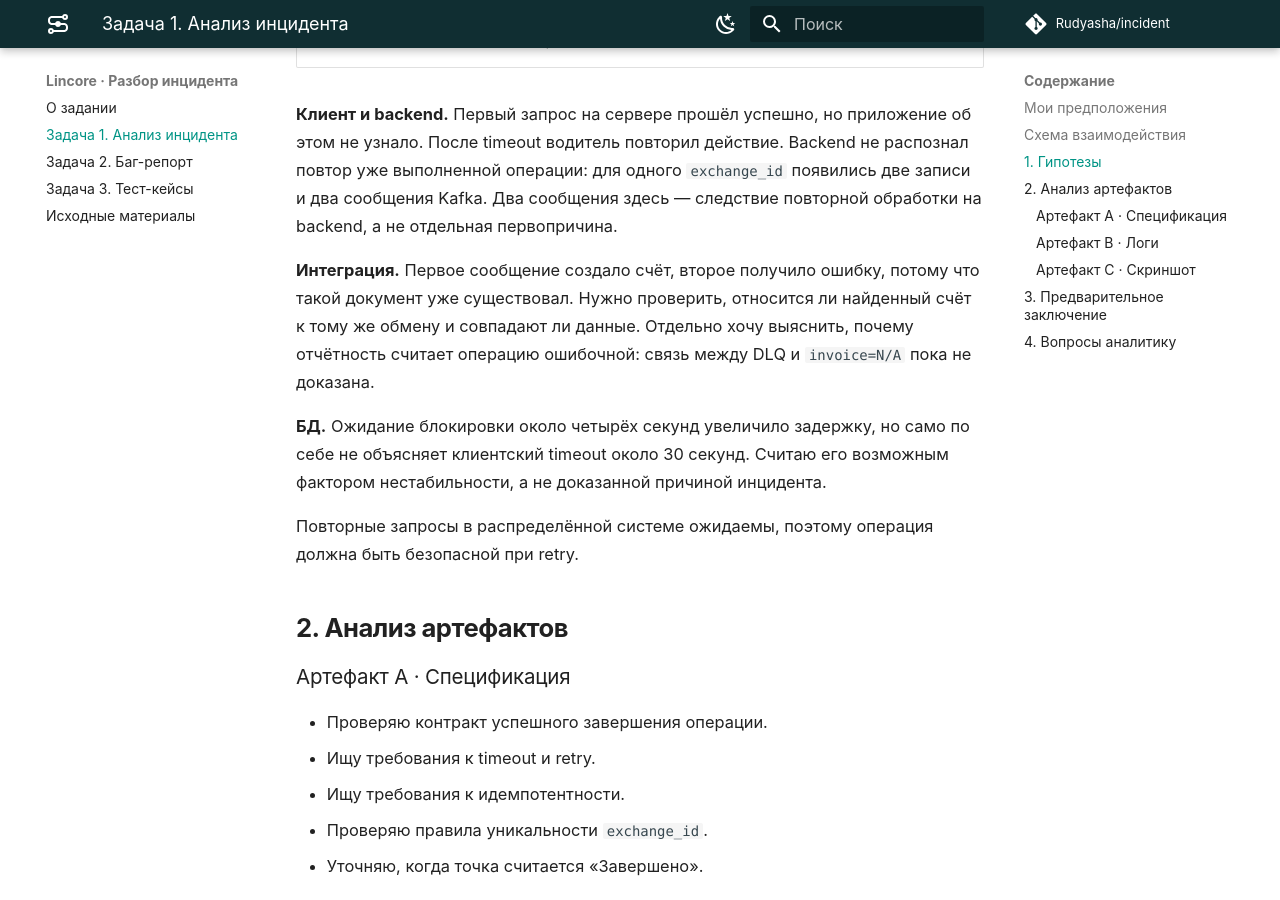
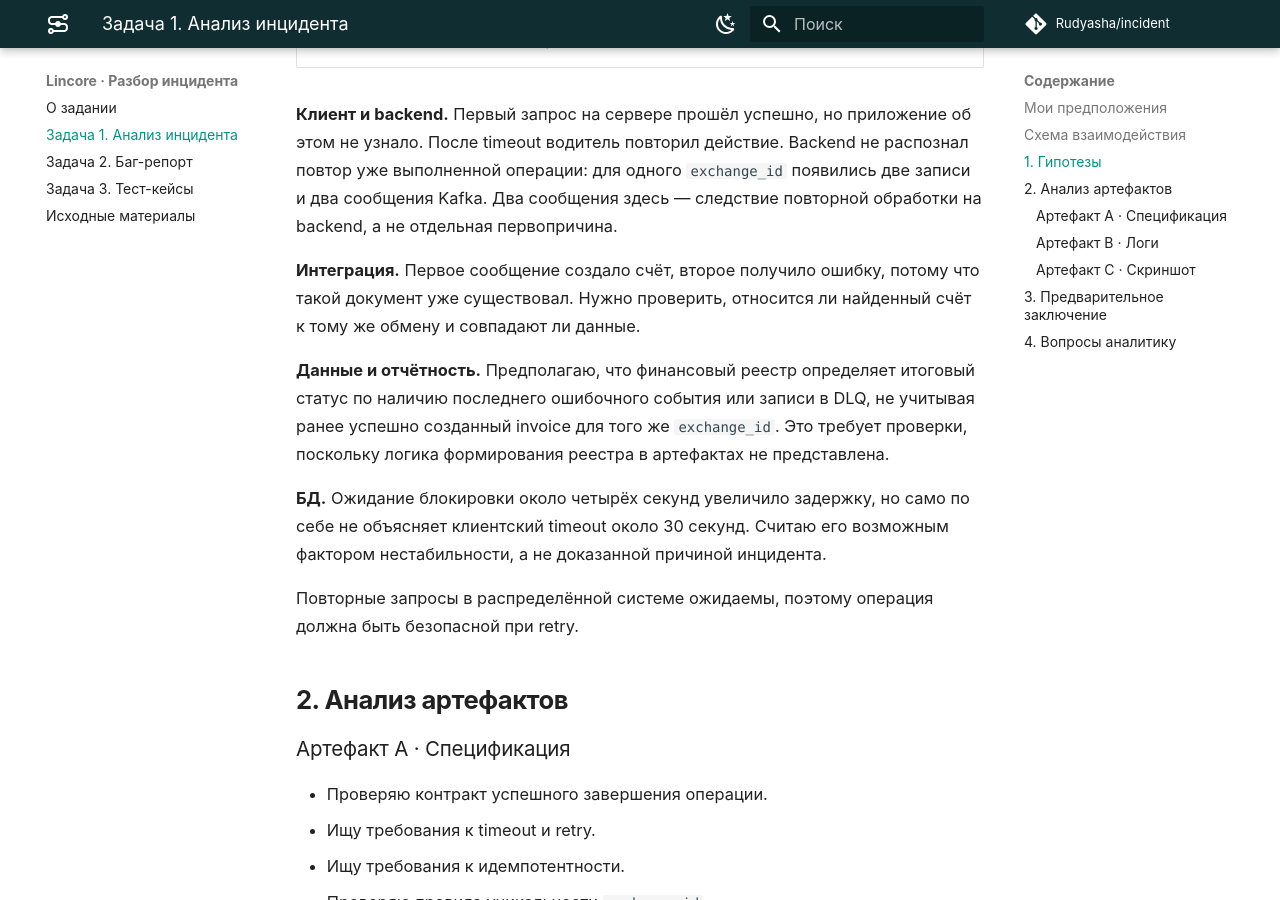
Before and after one commit to Rudyasha/incident, an MkDocs documentation site: the page built from docs/task-1.md, in a window 1280 px wide and 900 px high, scrolled down 2460 px. Built offline with MkDocs 1.6.1 and Material for MkDocs 9.7.7, drawn with Linux system fonts in a browser that asks for light colours; comment, search, counter and statistics services are not loaded.

Commit message:
Clarify financial registry status hypothesis

```diff
--- a/docs/task-1.md
+++ b/docs/task-1.md
@@ -65,7 +65,9 @@ sequenceDiagram
 
 **Клиент и backend.** Первый запрос на сервере прошёл успешно, но приложение об этом не узнало. После timeout водитель повторил действие. Backend не распознал повтор уже выполненной операции: для одного `exchange_id` появились две записи и два сообщения Kafka. Два сообщения здесь — следствие повторной обработки на backend, а не отдельная первопричина.
 
-**Интеграция.** Первое сообщение создало счёт, второе получило ошибку, потому что такой документ уже существовал. Нужно проверить, относится ли найденный счёт к тому же обмену и совпадают ли данные. Отдельно хочу выяснить, почему отчётность считает операцию ошибочной: связь между DLQ и `invoice=N/A` пока не доказана.
+**Интеграция.** Первое сообщение создало счёт, второе получило ошибку, потому что такой документ уже существовал. Нужно проверить, относится ли найденный счёт к тому же обмену и совпадают ли данные.
+
+**Данные и отчётность.** Предполагаю, что финансовый реестр определяет итоговый статус по наличию последнего ошибочного события или записи в DLQ, не учитывая ранее успешно созданный invoice для того же `exchange_id`. Это требует проверки, поскольку логика формирования реестра в артефактах не представлена.
 
 **БД.** Ожидание блокировки около четырёх секунд увеличило задержку, но само по себе не объясняет клиентский timeout около 30 секунд. Считаю его возможным фактором нестабильности, а не доказанной причиной инцидента.
 
```
